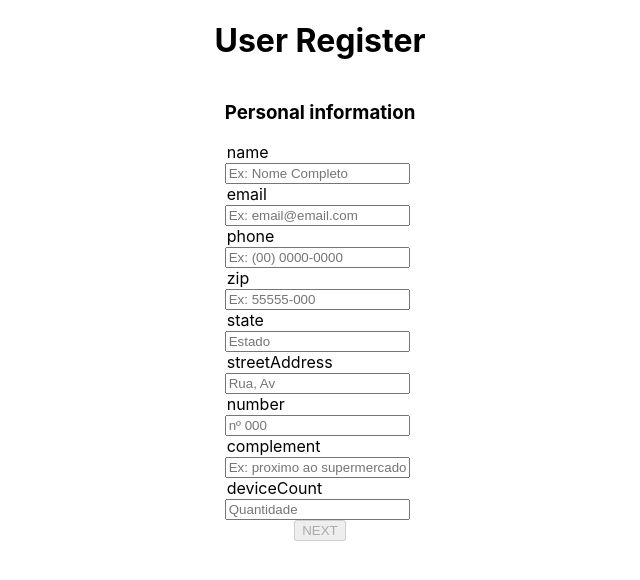
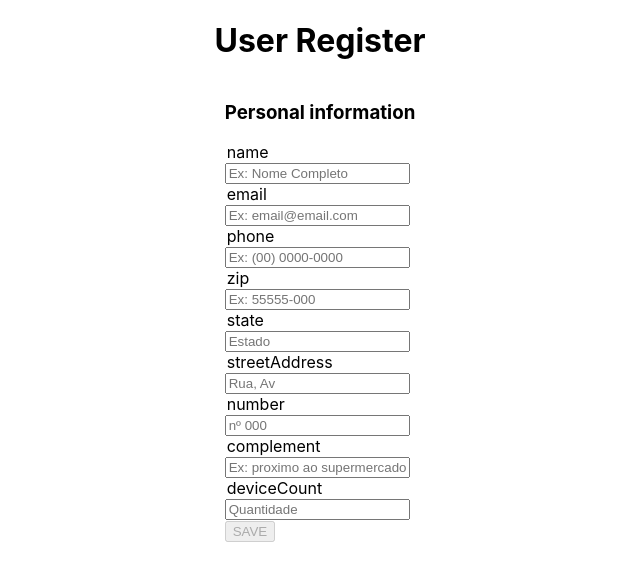
Before and after one commit to brenomorais-ti/doacao-computatores, a Next.js app: page / in a window 1280 px wide. Shown: the top 580 px of the page, without its empty margins (320-960 px from the left). Built offline with nearby package versions, Linux system fonts and the light colour scheme.

Commit message:
save data

```diff
--- a/src/components/DeviceFields/index.jsx
+++ b/src/components/DeviceFields/index.jsx
@@ -1,13 +1,14 @@
 import styles from '../../styles/Home.module.css'
 import Input from '../Input';
 
-const DeviceFields = ({register, errors}) => {
+const DeviceFields = (props) => {
+
     return (
     <section className={styles.inputGroup}>
       <h3>Especificações</h3>
-      <Input errors={errors} register={register} label="Email" required type="email" placeholder="exemple@exemple.com"/>
-      <Input errors={errors} register={register} label="Phone" required type="tel" placeholder="(00) 0.0000-0000"/>
+      <Input errors={props.errors} register={props.register} label={props.props} required type="email" placeholder="exemple@exemple.com"/>
+      <Input errors={props.errors} register={props.register} label={props.props1} required type="tel" placeholder="(00) 0.0000-0000"/>
     </section>
   )
 }
-  export default DeviceFields;
+  export default DeviceFields
--- a/src/pages/index.js
+++ b/src/pages/index.js
@@ -22,23 +22,19 @@ export default function Home() {
 
   const [step, setStep] = useState(0)
 
-  function teste () {
-    return(
-
-      <DeviceFields errors={errors} register={register}/>
-    )
-  }
-
-  function PutANumber() {
+  function PutANumber(props) {
     return (
     <div>
-      <form>
-      <DeviceFields errors={errors} register={register}/>
-      </form>
+
+      <DeviceFields errors={errors} register={register} props={props.teste} props1={props.teste2}/>
+
     </div>
     )
   }
 
+  var a = "equipamento"
+  var b = "phone"
+  var n = 1
 
   return (
     <div>
@@ -55,21 +51,18 @@ export default function Home() {
           <form className={styles.form} onSubmit={handleSubmit(onSubmit)}>
           <PersonFields errors={errors} register={register}/>
 
-          </form>
-
           <button
-            type="button"
-            className={styles.nextButton}
+            type="submit"
+            className={styles.submitButton}
             disabled={!isValid}
-            onClick={()=>{ teste(getValues('deviceCount'))}}
         >
-            NEXT
+            SAVE
         </button>
 
-
+          </form>
           <div>
           {Array.from({length: getValues('deviceCount')}).map((_, index) => (
-        <PutANumber key={index} />
+              <PutANumber teste={a + n} teste2={b + n} n={n++} key={index} />
             ))}
           </div>
 
```
Lines whose indentation alone changed are shown as unchanged.
